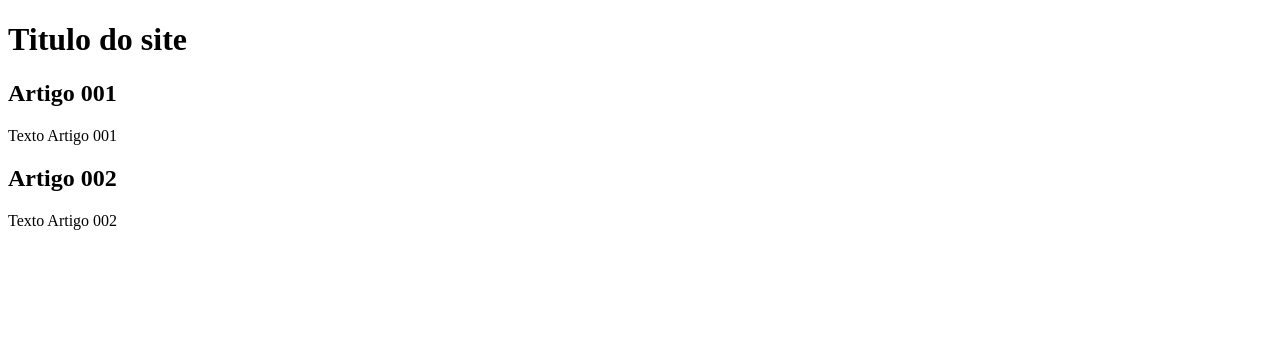
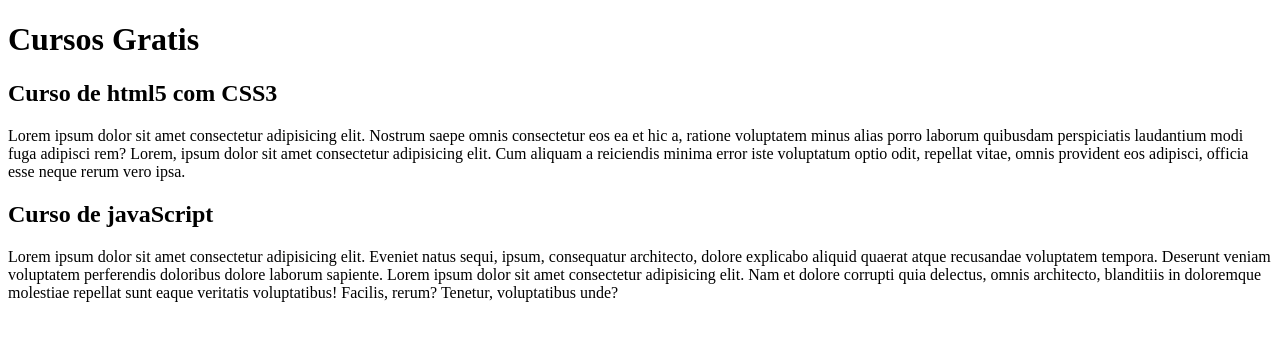
Before and after one commit to EdsonFSalles/Projeto-branch, a plain HTML site: page index.html in a window 1280 px wide. Drawn offline with Linux system fonts and the light colour scheme.

Commit message:
inicio do conteudo

```diff
--- a/index.html
+++ b/index.html
@@ -9,15 +9,15 @@
 <body>
     <main>
         <header>
-            <h1>Titulo do site</h1>
+            <h1>Cursos Gratis</h1>
         </header>
         <article>
-            <h2>Artigo 001</h2>
-            <p>Texto Artigo 001</p>
+            <h2>Curso de html5 com CSS3</h2>
+            <p>Lorem ipsum dolor sit amet consectetur adipisicing elit. Nostrum saepe omnis consectetur eos ea et hic a, ratione voluptatem minus alias porro laborum quibusdam perspiciatis laudantium modi fuga adipisci rem? Lorem, ipsum dolor sit amet consectetur adipisicing elit. Cum aliquam a reiciendis minima error iste voluptatum optio odit, repellat vitae, omnis provident eos adipisci, officia esse neque rerum vero ipsa.</p>
         </article>
         <article>
-            <h2>Artigo 002</h2>
-            <p>Texto Artigo 002</p>
+            <h2>Curso de javaScript</h2>
+            <p>Lorem ipsum dolor sit amet consectetur adipisicing elit. Eveniet natus sequi, ipsum, consequatur architecto, dolore explicabo aliquid quaerat atque recusandae voluptatem tempora. Deserunt veniam voluptatem perferendis doloribus dolore laborum sapiente. Lorem ipsum dolor sit amet consectetur adipisicing elit. Nam et dolore corrupti quia delectus, omnis architecto, blanditiis in doloremque molestiae repellat sunt eaque veritatis voluptatibus! Facilis, rerum? Tenetur, voluptatibus unde?</p>
         </article>
     </main>
 
```
